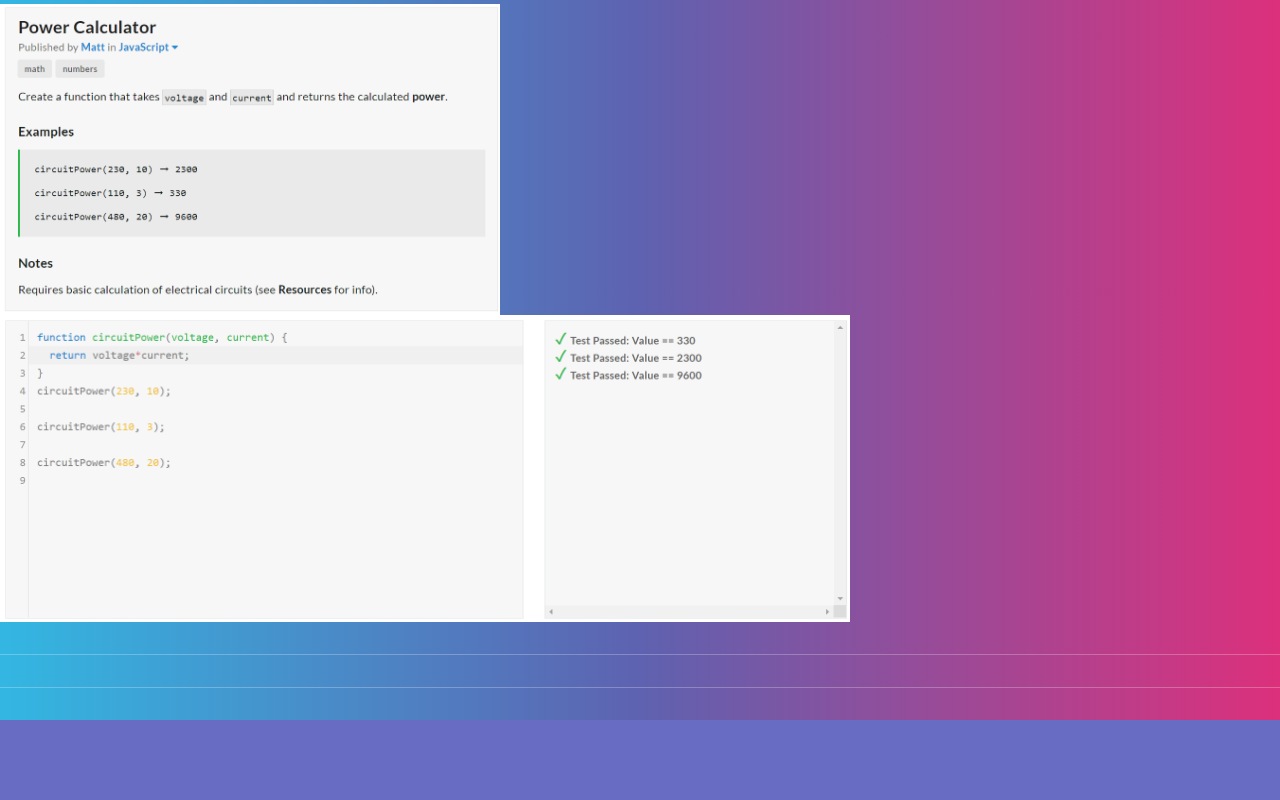
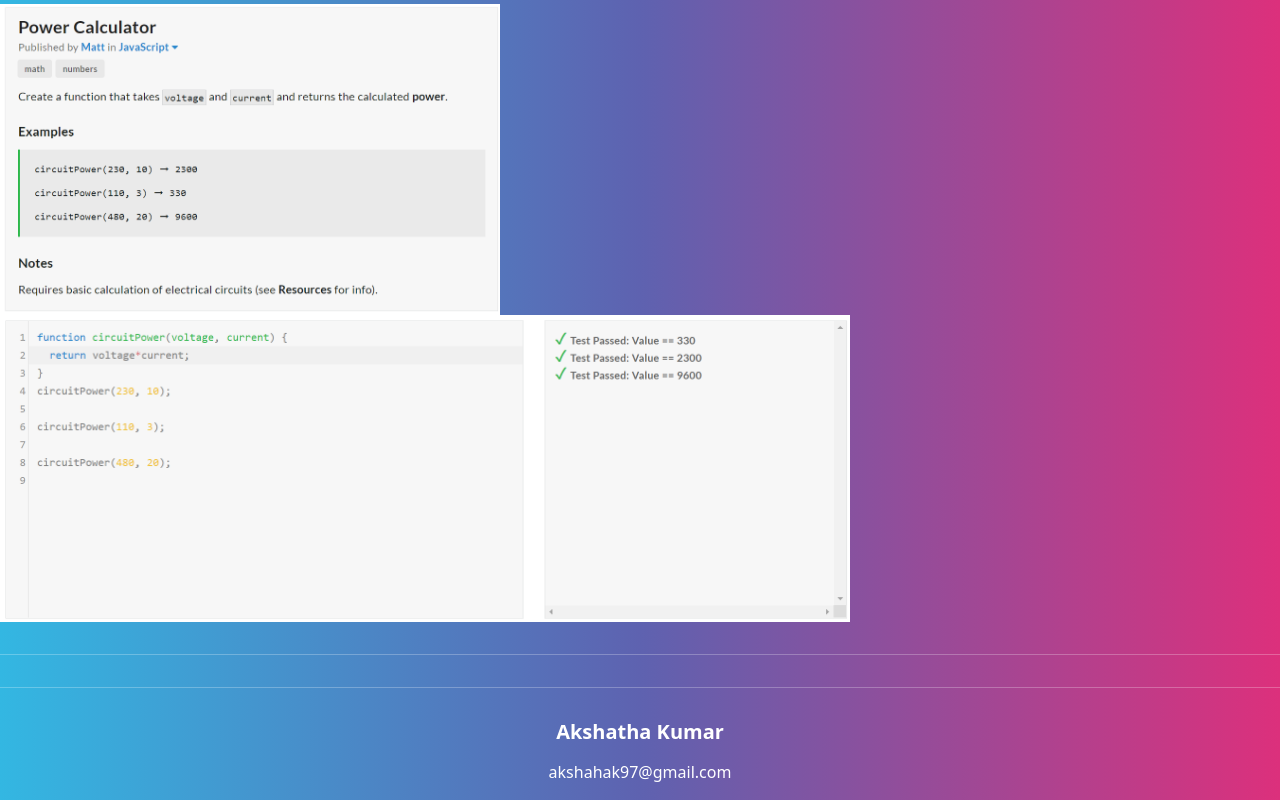
Before and after one commit to Akshathak97/gitHubPractice02, a plain HTML site: page index.html in a window 1280 px wide. Shown: the part 3267-4067 px from the top of the page. Before the commit the page ends 3987 px from the top, so only its background shows below. Drawn offline with Linux system fonts and the light colour scheme.

Commit message:
adding a footer

```diff
--- a/index.html
+++ b/index.html
@@ -98,6 +98,12 @@
 </div>
 <hr>
  </div>
+ <footer>
+     <center>
+         <h5>Akshatha Kumar</h5>
+         <p>akshahak97@gmail.com</p>
+     </center>
+ </footer>
 <script src="app.js"></script>
 </body>
 </html>
```
